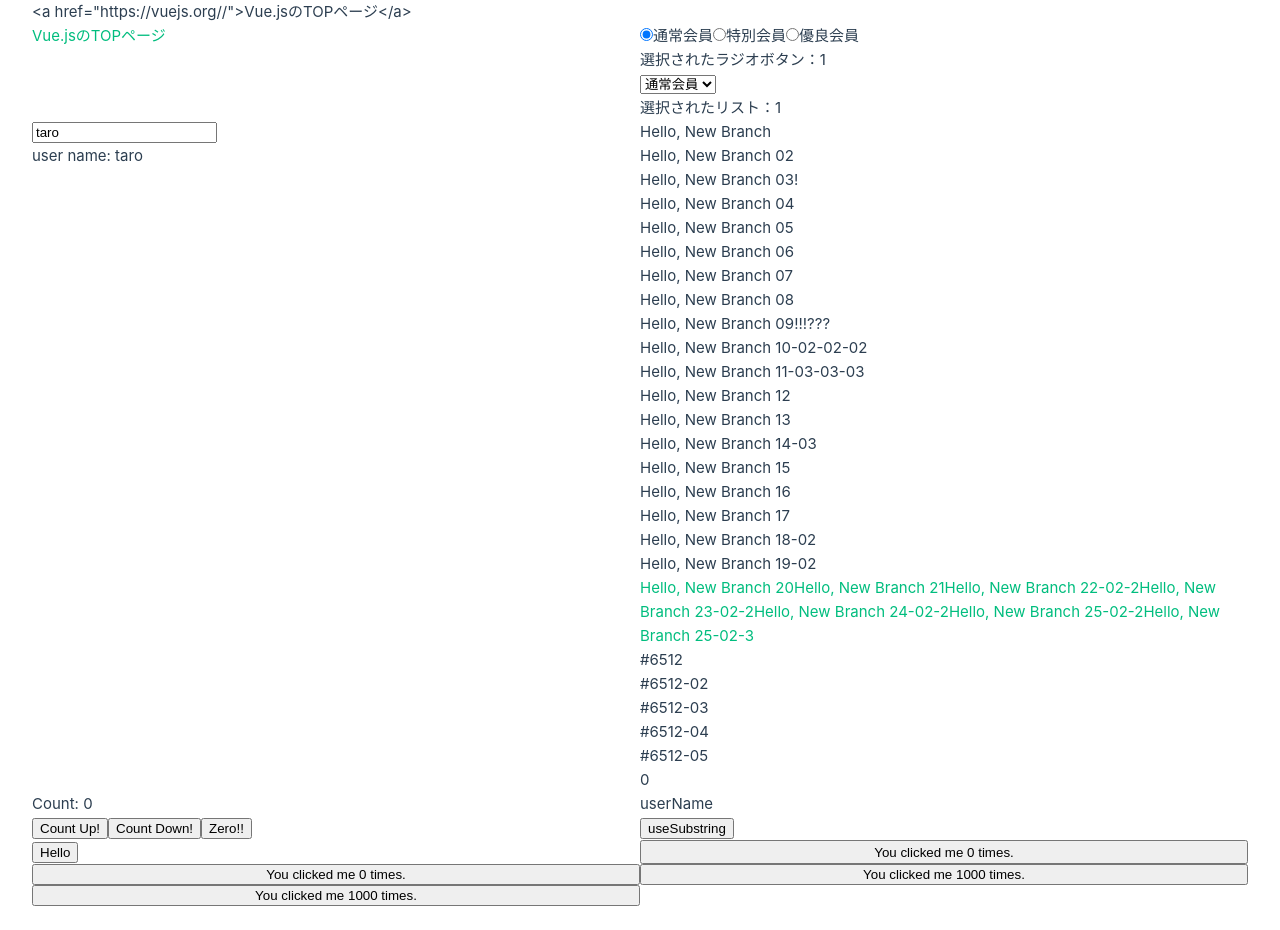
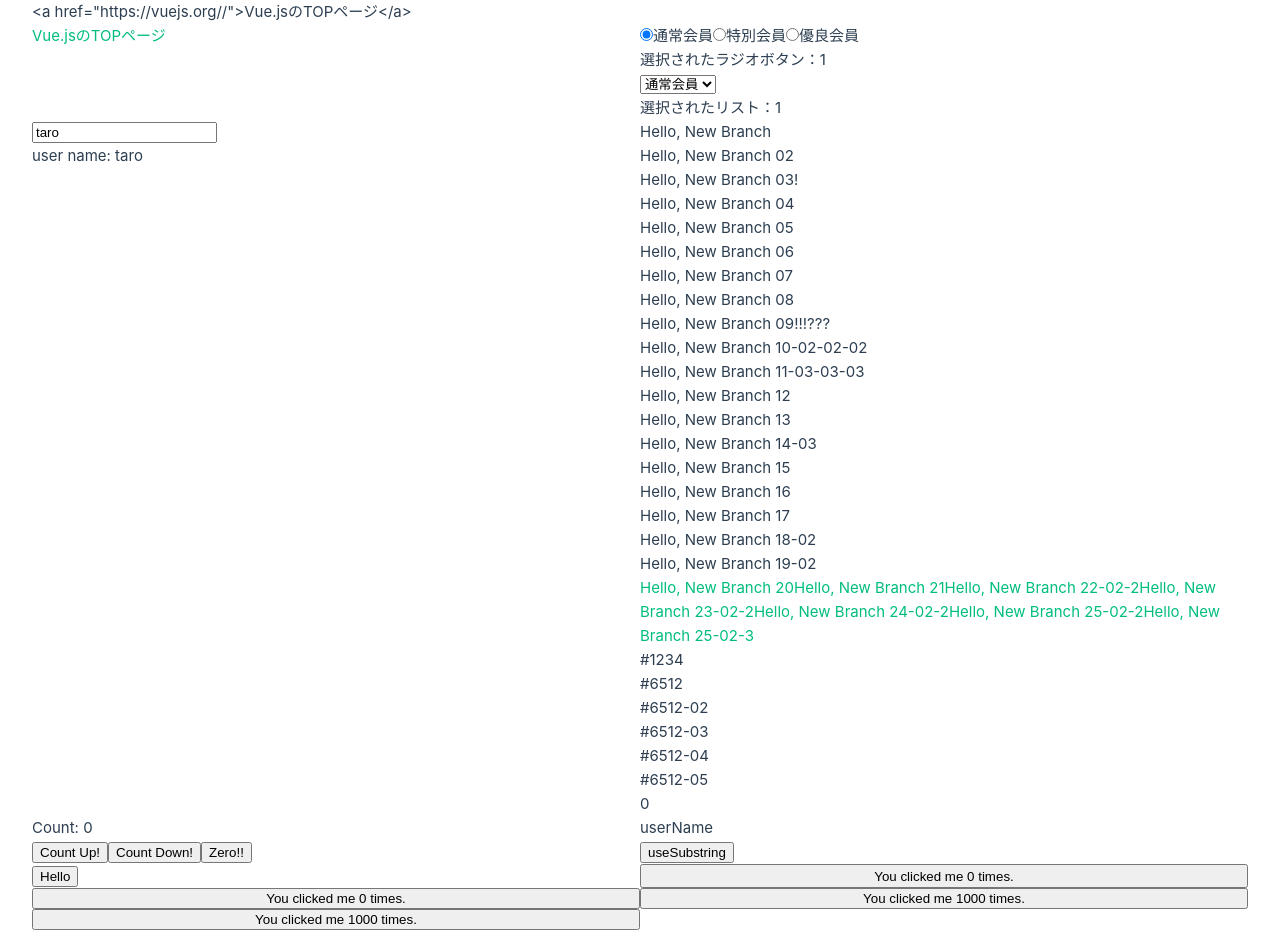
Before and after one commit to koyamal/pra_vue3, a Vue app in the folder Vue3FrontDevTextBook02/chap02/hello-vue/: page / in a window 1280 px wide. Before the commit the page ends 906 px from the top, so only its background shows below. Built offline with nearby package versions, Linux system fonts and the light colour scheme.

Commit message:
Add #1234

```diff
--- a/Vue3FrontDevTextBook02/chap02/hello-vue/src/App.vue
+++ b/Vue3FrontDevTextBook02/chap02/hello-vue/src/App.vue
@@ -86,6 +86,7 @@ const useSubstring = () => {
     <a>Hello, New Branch 24-02-2</a>
     <a>Hello, New Branch 25-02-2</a>
     <a>Hello, New Branch 25-02-3</a>
+    <p>#1234</p>
     <p>#6512</p>
     <p>#6512-02</p>
     <p>#6512-03</p>
```
